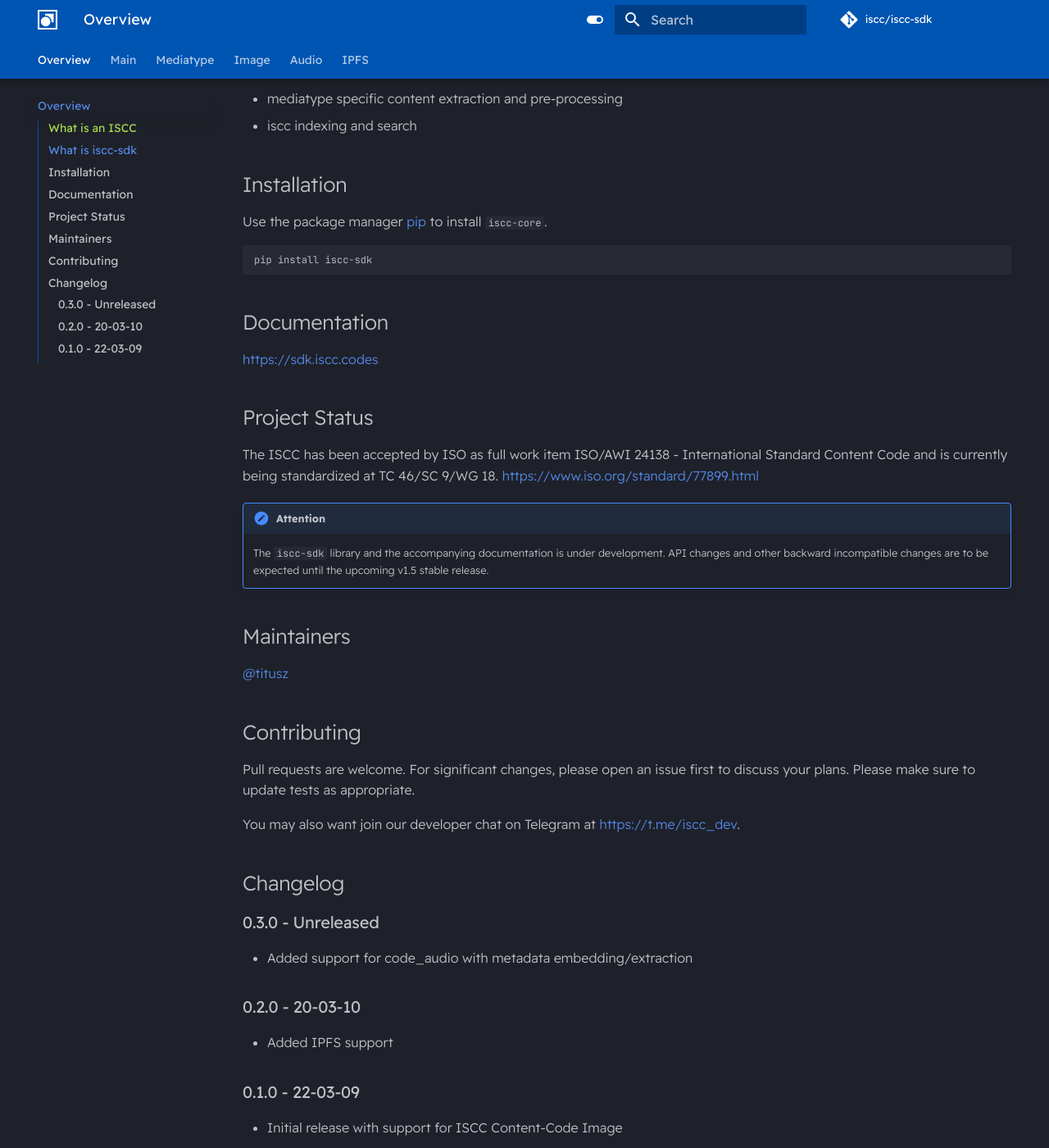
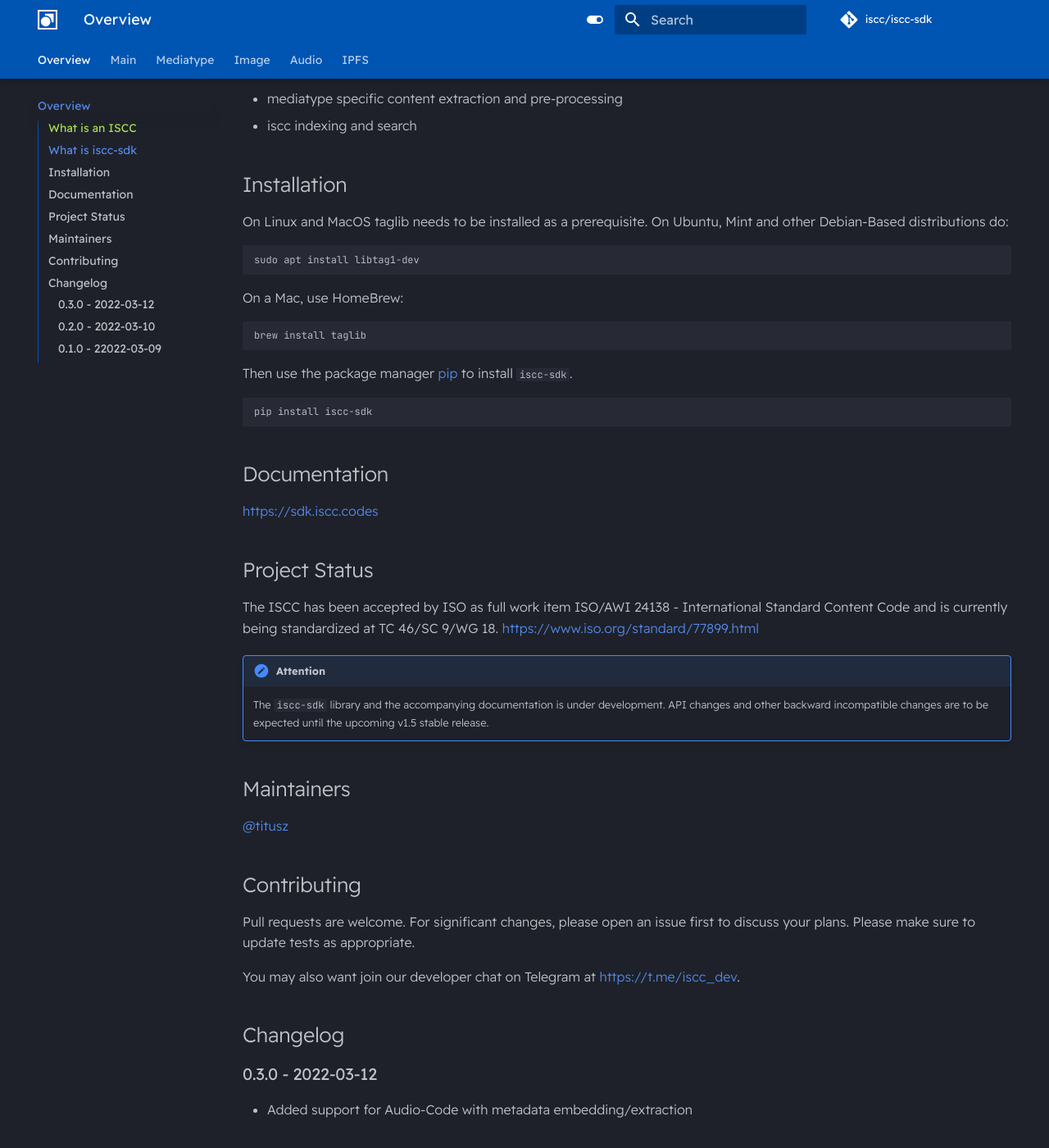
Before and after one commit to iscc/iscc-sdk, an MkDocs documentation site: the page built from docs/index.md, in a window 1280 px wide and 1400 px high, scrolled down 768 px. Shown: the whole window at 82% size. Built offline with MkDocs 1.6.1 and Material for MkDocs 9.7.7, drawn with Linux system fonts in a browser that asks for light colours; comment, search, counter and statistics services are not loaded; some of the changed text lies outside the part shown.

````diff
--- a/docs/index.md
+++ b/docs/index.md
@@ -25,7 +25,20 @@ The component-based structure of the ISCC identifies content at multiple levels
 
 ## Installation
 
-Use the package manager [pip](https://pip.pypa.io/en/stable/) to install `iscc-core`.
+On Linux and MacOS taglib needs to be installed as a prerequisite.
+On Ubuntu, Mint and other Debian-Based distributions do:
+
+```shell
+sudo apt install libtag1-dev
+```
+
+On a Mac, use HomeBrew:
+
+```shell
+brew install taglib
+```
+
+Then use the package manager [pip](https://pip.pypa.io/en/stable/) to install `iscc-sdk`.
 
 ```bash
 pip install iscc-sdk
@@ -56,14 +69,11 @@ You may also want join our developer chat on Telegram at <https://t.me/iscc_dev>
 
 ## Changelog
 
-### 0.3.0 - Unreleased
+### 0.3.0 - 2022-03-12
+- Added support for Audio-Code with metadata embedding/extraction
 
-- Added support for code_audio with metadata embedding/extraction
-
-### 0.2.0 - 20-03-10
-
+### 0.2.0 - 2022-03-10
 - Added IPFS support
 
-### 0.1.0 - 22-03-09
-
+### 0.1.0 - 22022-03-09
 - Initial release with support for ISCC Content-Code Image
--- a/iscc_sdk/__init__.py
+++ b/iscc_sdk/__init__.py
@@ -2,7 +2,7 @@
 import os
 from platformdirs import PlatformDirs
 
-__version__ = "0.2.0"
+__version__ = "0.3.0"
 APP_NAME = "iscc-sdk"
 APP_AUTHOR = "iscc"
 dirs = PlatformDirs(appname=APP_NAME, appauthor=APP_AUTHOR)
--- a/pyproject.toml
+++ b/pyproject.toml
@@ -1,6 +1,6 @@
 [tool.poetry]
 name = "iscc-sdk"
-version = "0.2.0"
+version = "0.3.0"
 description = ""
 authors = ["Titusz <tp@py7.de>"]
 license = "Apache-2.0"
````
Also changed, not shown: README.md (+17 -7 lines), 2 other files.
